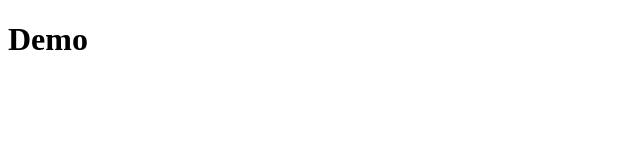
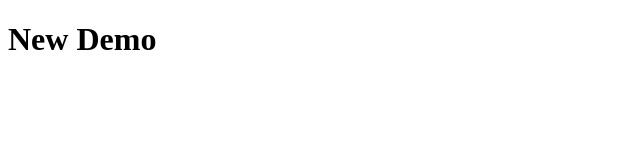
Before and after one commit to tajccil/netlify-cicd-demo, a plain HTML site: page index.html in a window 1280 px wide. Shown: the whole page, without its empty margins (0-640 px from the left). Drawn offline with Linux system fonts and the light colour scheme.

Commit message:
demo changed to new demo

```diff
--- a/index.html
+++ b/index.html
@@ -6,6 +6,6 @@
     <title>Demo</title>
 </head>
 <body>
-    <h1>Demo</h1>
+    <h1>New Demo</h1>
 </body>
 </html>
```
